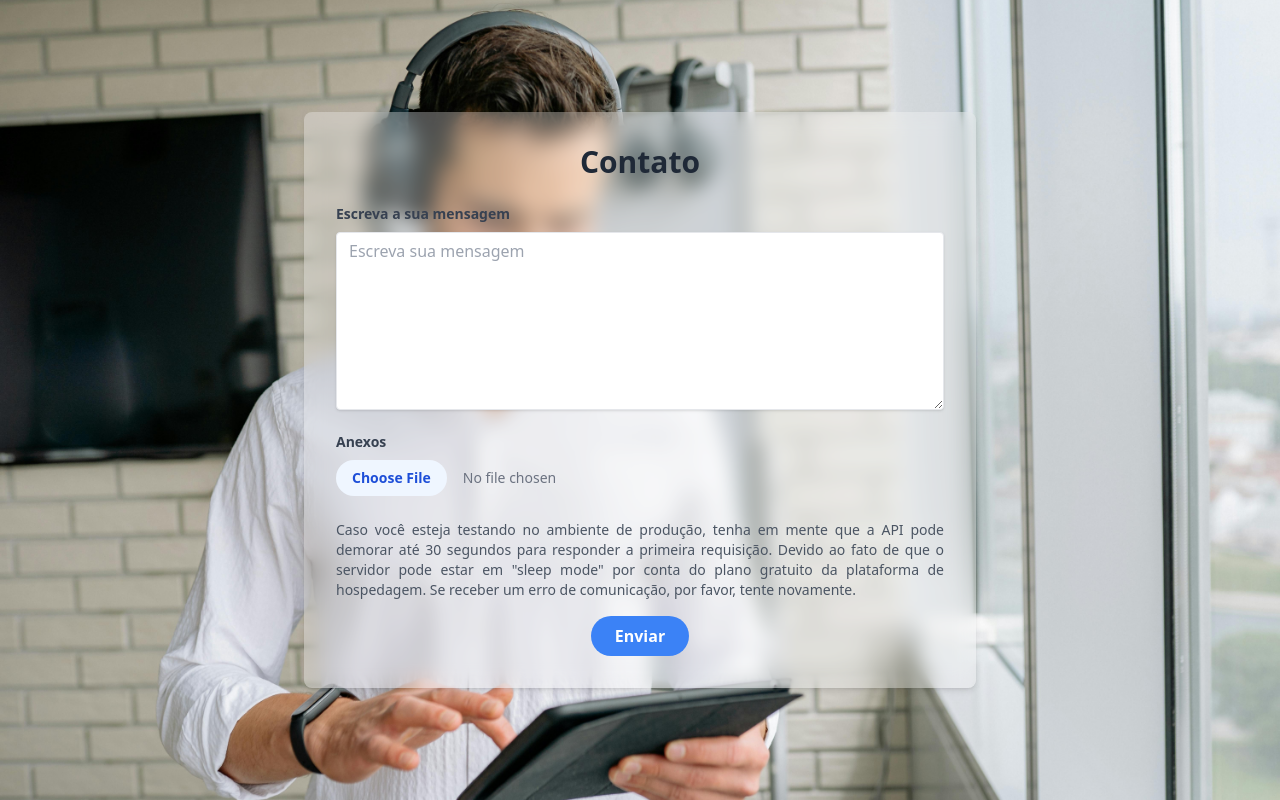
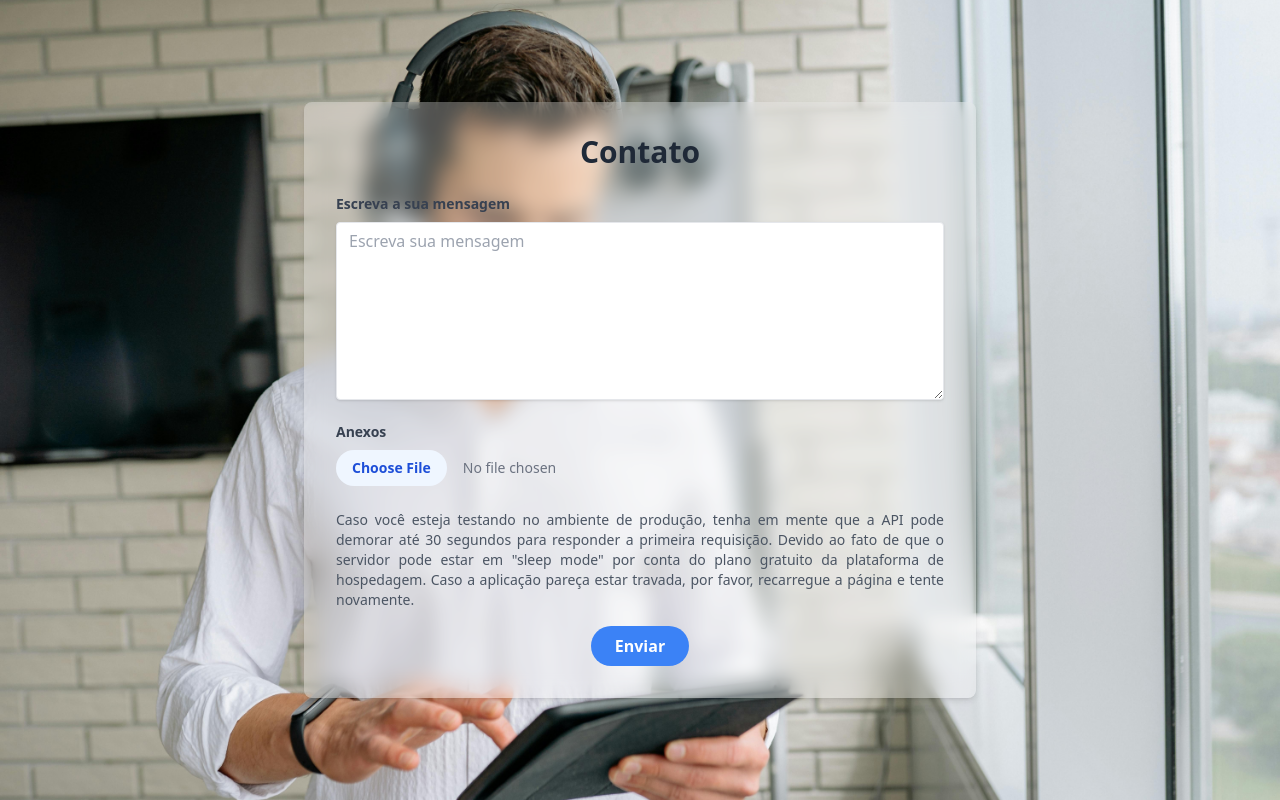
Before and after one commit to typhoonbro/teste-autoU-frontend, a React (Vite) app: page / in a window 1280 px wide. Built offline with nearby package versions, Linux system fonts and the light colour scheme.

Commit message:
new: mudança do texto de ajuda

```diff
--- a/src/components/EmailForm.tsx
+++ b/src/components/EmailForm.tsx
@@ -110,8 +110,9 @@ export default function EmailForm(props: EmailFormProps) {
             Caso você esteja testando no ambiente de produção, tenha em mente
             que a API pode demorar até 30 segundos para responder a primeira
             requisição. Devido ao fato de que o servidor pode estar em "sleep
-            mode" por conta do plano gratuito da plataforma de hospedagem. Se
-            receber um erro de comunicação, por favor, tente novamente.
+            mode" por conta do plano gratuito da plataforma de hospedagem.
+
+            Caso a aplicação pareça estar travada, por favor, recarregue a página e tente novamente.
           </p>
         </div>
         <div className="flex items-center justify-center">
```
